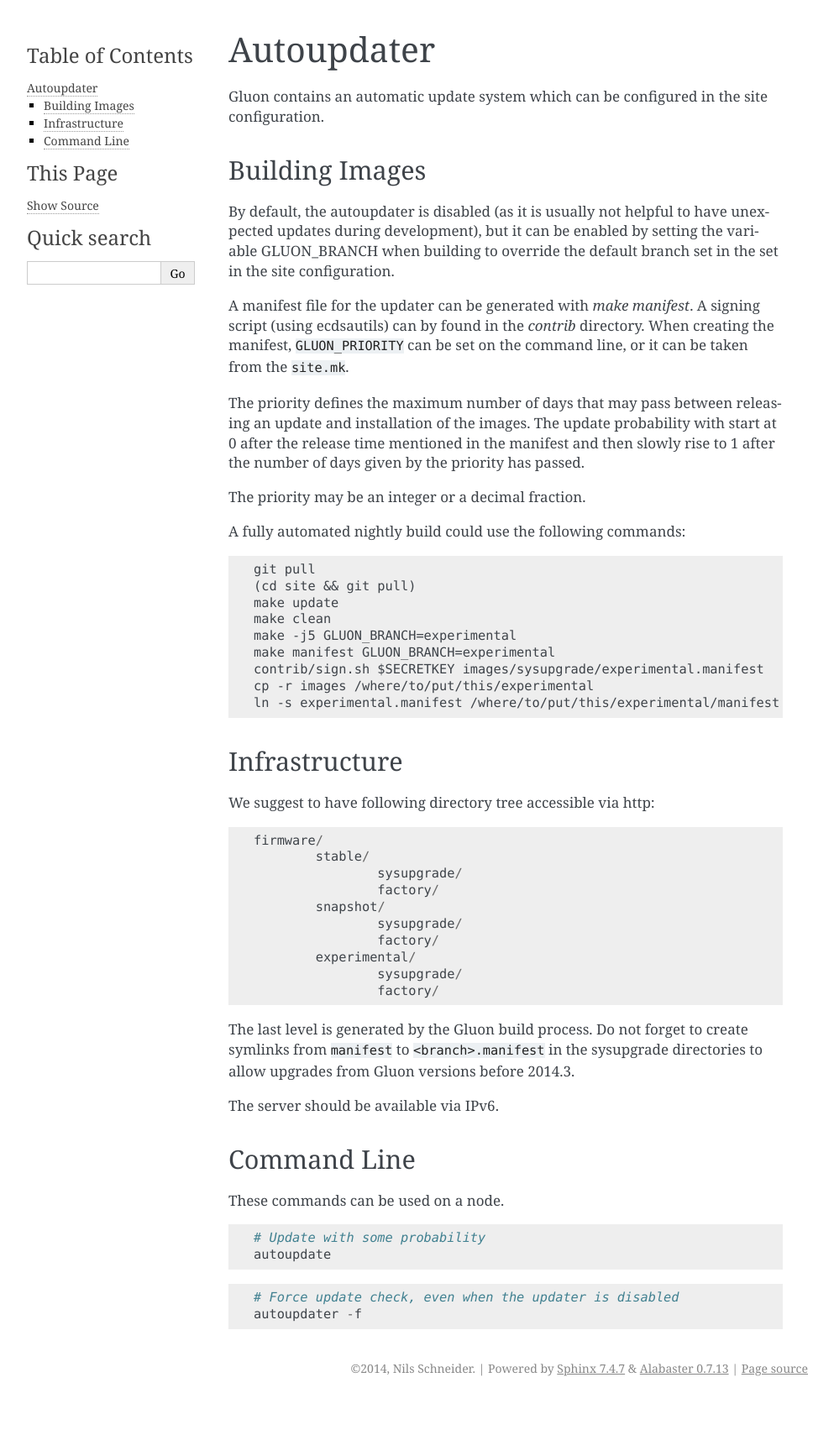
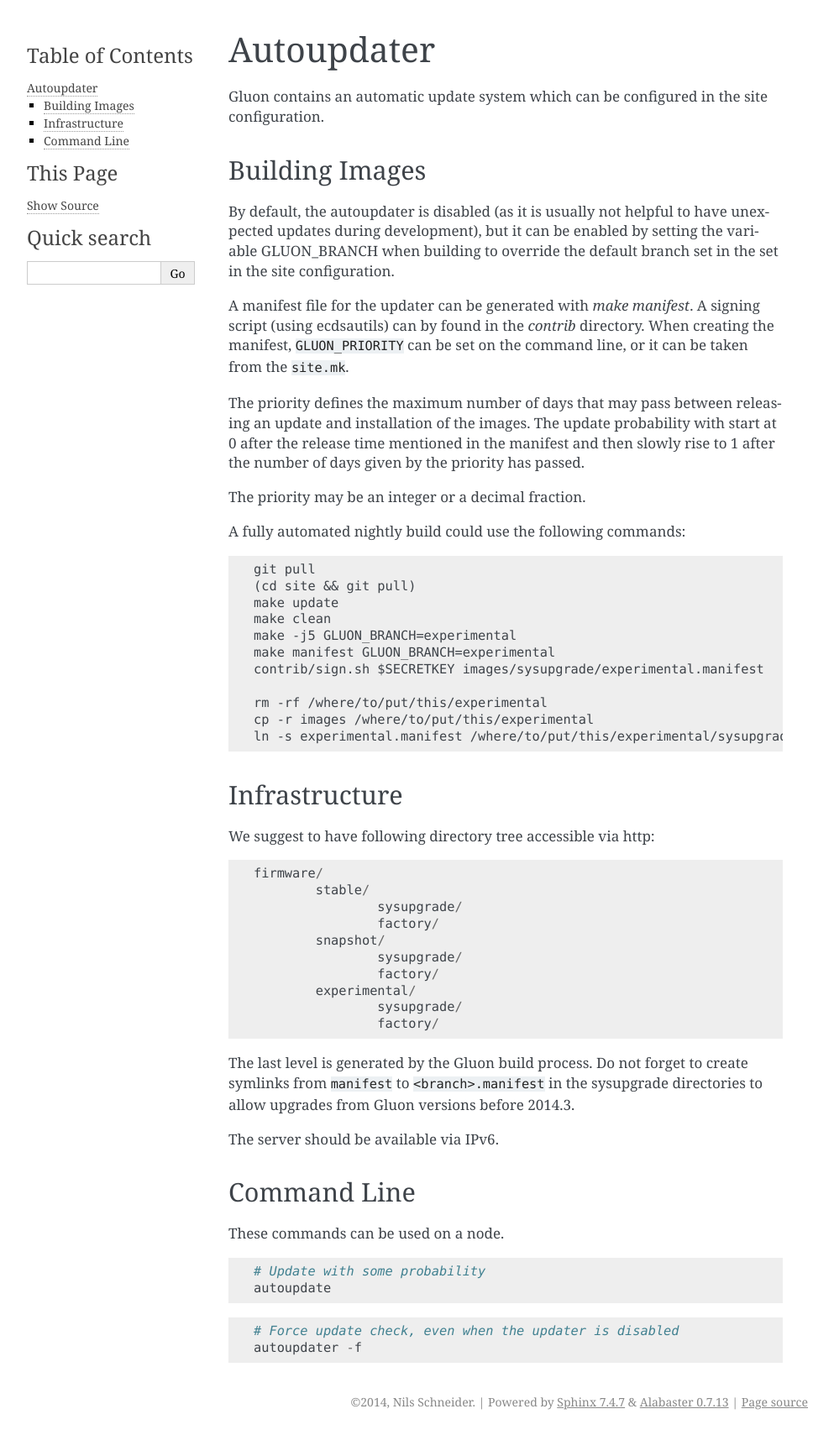
Before and after one commit to freifunk-gluon/gluon, a Sphinx documentation site: the page built from docs/features/autoupdater.rst, in a window 1280 px wide. Shown: the whole page at 84% size, without its empty margins (148-1141 px from the left). Built offline with Sphinx 7.4.7, drawn with Linux system fonts in a browser that asks for light colours; pages that are not in the unit, such as notebooks, are missing from menus; before the commit the page ends 1669 px from its top, so only the background shows below that.

Commit message:
docs: autoupdater: fix example build script

```diff
--- a/docs/features/autoupdater.rst
+++ b/docs/features/autoupdater.rst
@@ -31,8 +31,10 @@
     make -j5 GLUON_BRANCH=experimental
     make manifest GLUON_BRANCH=experimental
     contrib/sign.sh $SECRETKEY images/sysupgrade/experimental.manifest
+
+    rm -rf /where/to/put/this/experimental
     cp -r images /where/to/put/this/experimental
-    ln -s experimental.manifest /where/to/put/this/experimental/manifest
+    ln -s experimental.manifest /where/to/put/this/experimental/sysupgrade/manifest
 
 
 Infrastructure
```
